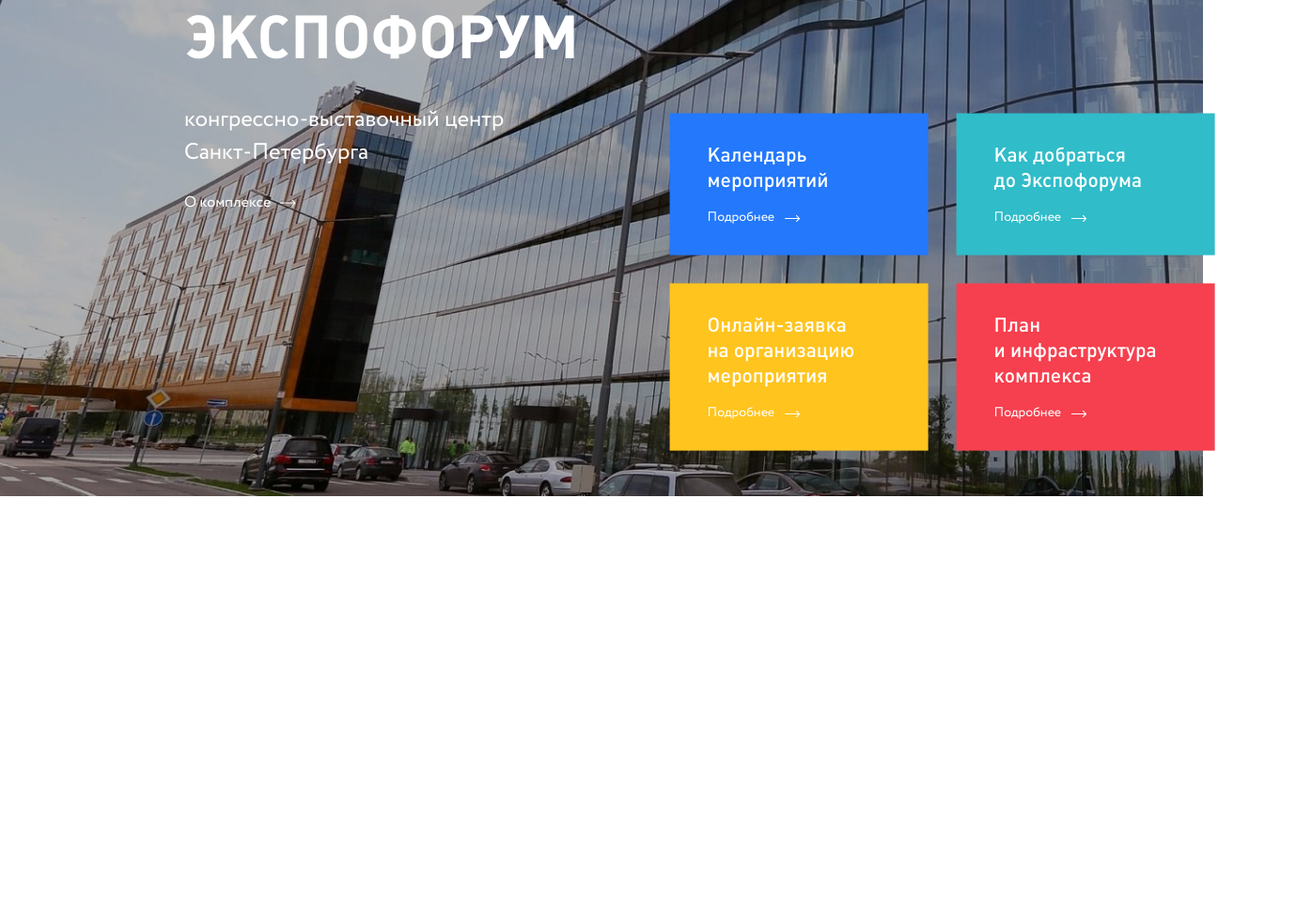
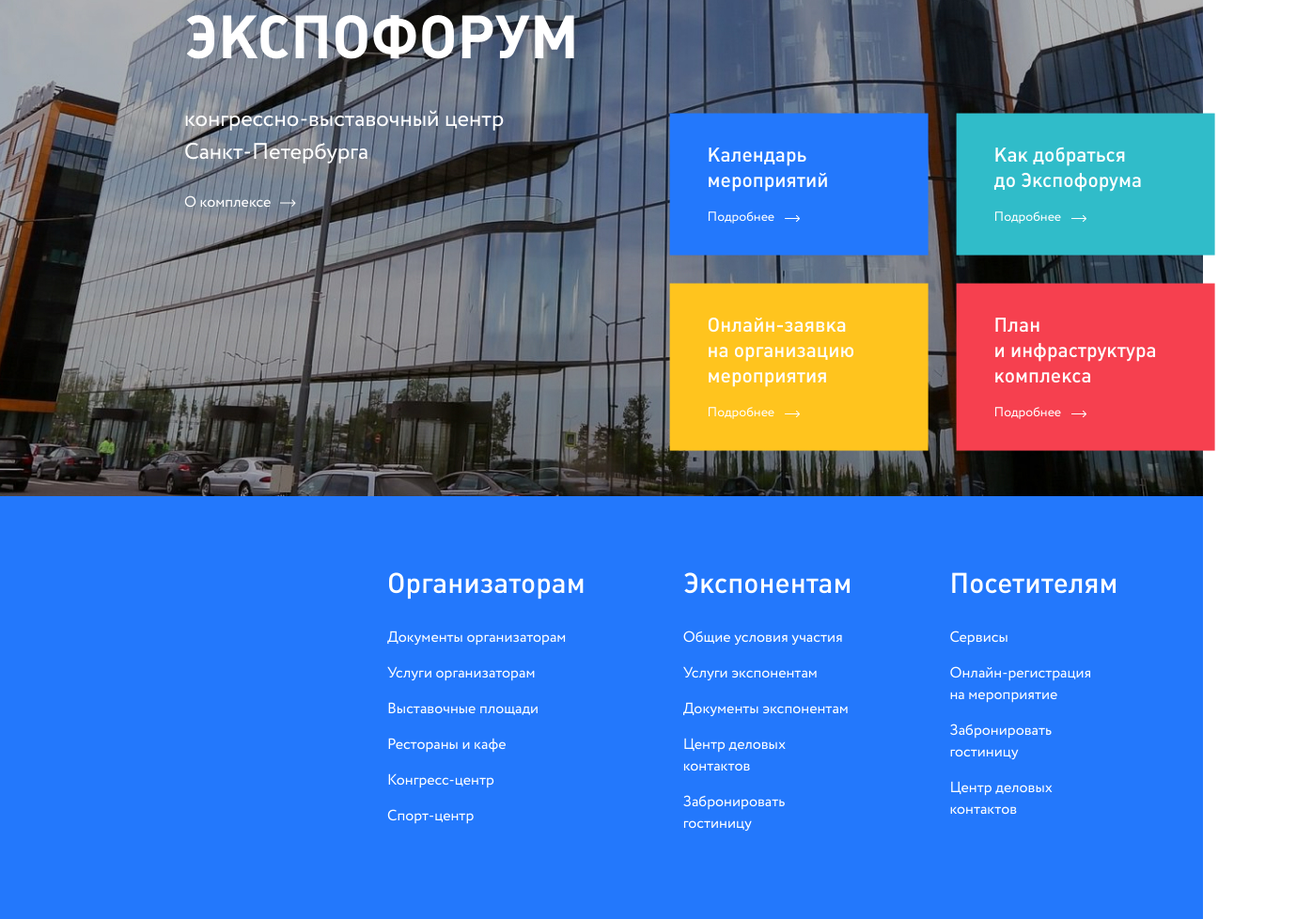
Before and after one commit to bohdanvysh/expoforum, a website: page src/index.html in a window 1280 px wide. Shown: the part 272-1250 px from the top of the page at 94% size, 1396 px wide, since content can reach past the window. Before the commit the page ends 800 px from the top, so only its background shows below. Drawn offline with nearby package versions, Linux system fonts and the light colour scheme; files that its build step writes are made by us from their sources.

Commit message:
menu block ready

```diff
--- a/src/index.html
+++ b/src/index.html
@@ -72,5 +72,41 @@
             </section>
         </div>
     </div>
+    <section class="menu">
+        <div class="container">
+            <div class="menu_content">
+                <div class="menu_content_item">
+                    <h3 class="title title_sub title_sub_size-n">Организаторам</h3>
+                    <a href="#" class="text text_size-n menu_content_item_link">Документы организаторам</a>
+                    <a href="#" class="text text_size-n menu_content_item_link">Услуги организаторам</a>
+                    <a href="#" class="text text_size-n menu_content_item_link">Выставочные площади</a>
+                    <a href="#" class="text text_size-n menu_content_item_link">Рестораны и кафе</a>
+                    <a href="#" class="text text_size-n menu_content_item_link">Конгресс-центр</a>
+                    <a href="#" class="text text_size-n menu_content_item_link">Спорт-центр</a>
+                </div>
+                <div class="menu_content_item">
+                    <h3 class="title title_sub title_sub_size-n">Экспонентам</h3>
+                    <a href="#" class="text text_size-n menu_content_item_link">Общие условия участия</a>
+                    <a href="#" class="text text_size-n menu_content_item_link">Услуги экспонентам</a>
+                    <a href="#" class="text text_size-n menu_content_item_link">Документы экспонентам</a>
+                    <a href="#" class="text text_size-n menu_content_item_link">Центр деловых контактов</a>
+                    <a href="#" class="text text_size-n menu_content_item_link">Забронировать гостиницу</a>
+                </div>
+                <div class="menu_content_item">
+                    <h3 class="title title_sub title_sub_size-n">Посетителям</h3>
+                    <a href="#" class="text text_size-n menu_content_item_link">Сервисы</a>
+                    <a href="#" class="text text_size-n menu_content_item_link">Онлайн-регистрация <br> на мероприятие</a>
+                    <a href="#" class="text text_size-n menu_content_item_link">Забронировать гостиницу</a>
+                    <a href="#" class="text text_size-n menu_content_item_link">Центр деловых контактов</a>
+                </div>
+                <div class="menu_content_item">
+                    <h3 class="title title_sub title_sub_size-n">Прессе</h3>
+                    <a href="#" class="text text_size-n menu_content_item_link">Аккредитация</a>
+                    <a href="#" class="text text_size-n menu_content_item_link">Пресс-служба</a>
+                    <a href="#" class="text text_size-n menu_content_item_link">Правила аккредитации</a>
+                </div>
+            </div>
+        </div>
+    </section>
 </body>
 </html>
--- a/src/sass/blocks/_intro.scss
+++ b/src/sass/blocks/_intro.scss
@@ -1,5 +1,6 @@
 .intro {
     background-image: url(../../img/bg_main.jpg);
+    background-position: top center;
     height: 50rem;
     &_header {
         padding: 2.063rem;
--- /dev/null
+++ b/src/sass/blocks/_menu.scss
@@ -0,0 +1,26 @@
+.menu {
+    max-height: 26.625rem; /*426px*/
+    background: $blue;
+    padding: 4.688rem /*75px*/ 25rem /*400px*/;
+    &_content {
+        display: grid;
+        grid-template-columns: repeat(4, 1fr);
+        grid-gap: 6.5rem; /*120px*/
+        &_item {
+            display: flex;
+            flex-direction: column;
+            h3 {
+                margin-bottom: 1.875rem;
+            }
+            &_link {
+                margin-bottom: 0.938rem;
+                text-decoration: none;
+                transition: 0.7s all;
+                &:hover {
+                    text-decoration: underline;
+                    color: $yellow;
+                }
+            }
+        }
+    }
+}
--- a/src/sass/style.scss
+++ b/src/sass/style.scss
@@ -16,3 +16,4 @@
 @import "blocks/titles";
 
 @import "blocks/intro";
+@import "blocks/menu";
```
Also changed, not shown: dist/css/style.min.css, dist/index.html.
